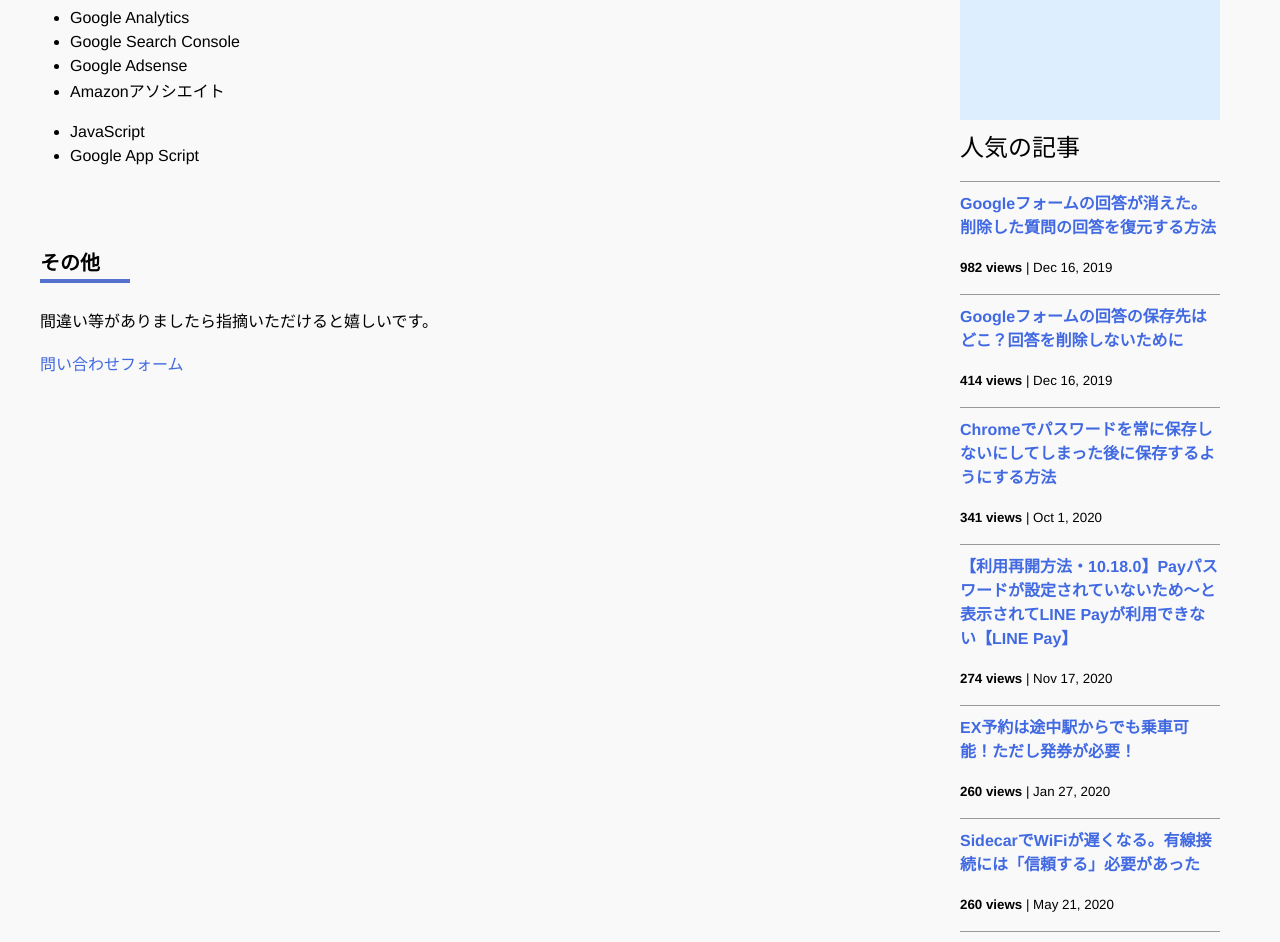
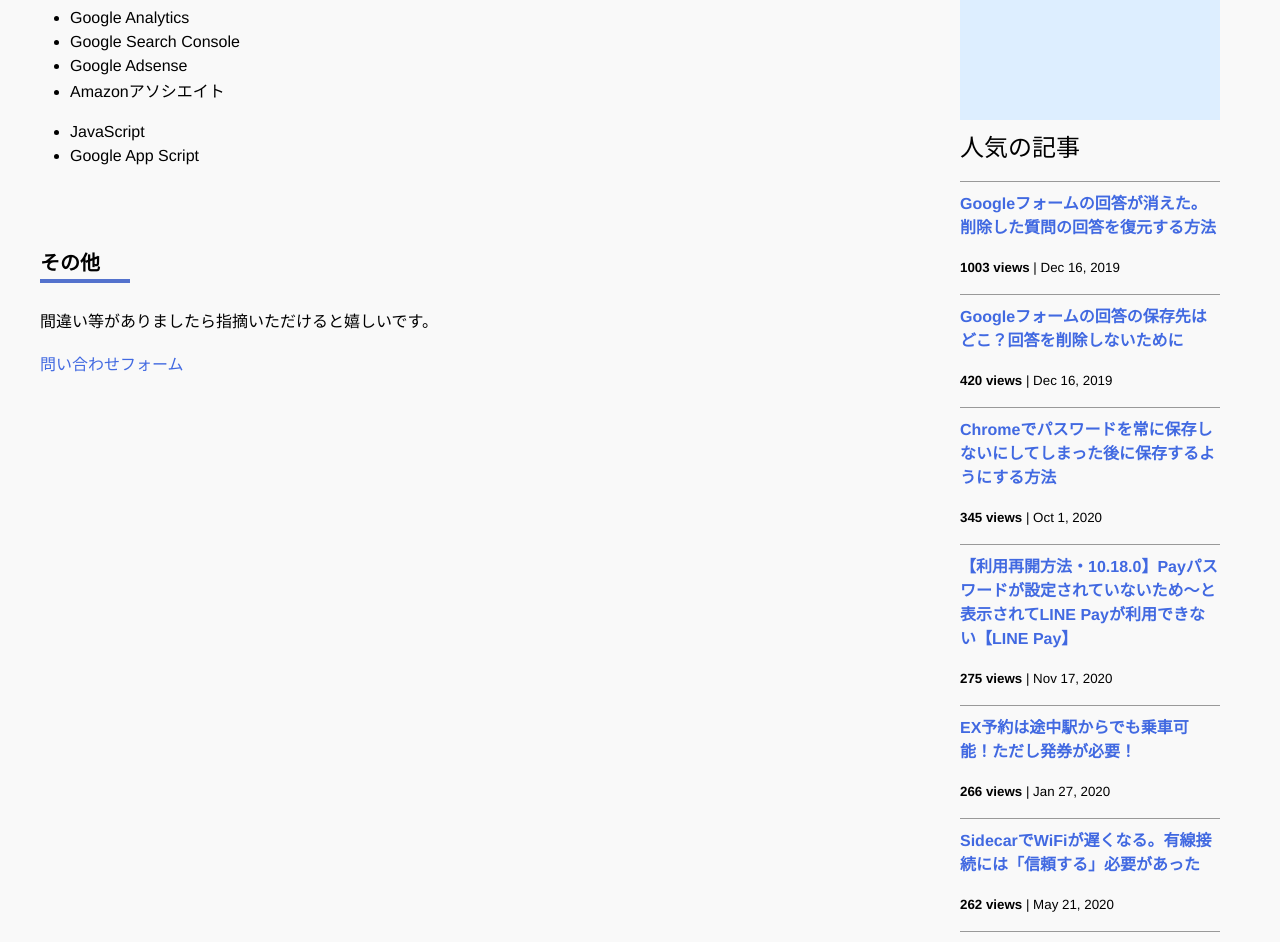
Before and after one commit to iwanaminami/shoyaiwaname, a Jekyll site: the page built from about.markdown, in a window 1280 px wide and 1400 px high, scrolled down 693 px. Shown: the top 942 px of the window. Built offline with Jekyll 4.4.1, drawn with Linux system fonts in a browser that asks for light colours; nearby versions of some CDN libraries; comment, search, counter and statistics services are not loaded; some of the changed text lies outside the part shown.

Commit message:
a new commit message

```diff
--- a/_data/popularposts.yml
+++ b/_data/popularposts.yml
@@ -1,17 +1,17 @@
 side:
-  - view: 982
+  - view: 1003
     url: /2019/12/16/restore-googleform.html
-  - view: 414
+  - view: 420
     url: /2019/12/16/googleform-answers.html
-  - view: 341
+  - view: 345
     url: /2020/10/01/googlepassword.html
-  - view: 274
+  - view: 275
     url: /2020/11/17/linepay.html
-  - view: 260
+  - view: 266
     url: /2020/01/27/ex-rideontheway.html
-  - view: 260
+  - view: 262
     url: /2020/05/21/sidecar-via-cable.html
-  - view: 119
+  - view: 122
     url: /2020/01/23/sfcgold.html
-  - view: 103
+  - view: 104
     url: /2021/05/18/image-compression-word.html
```
